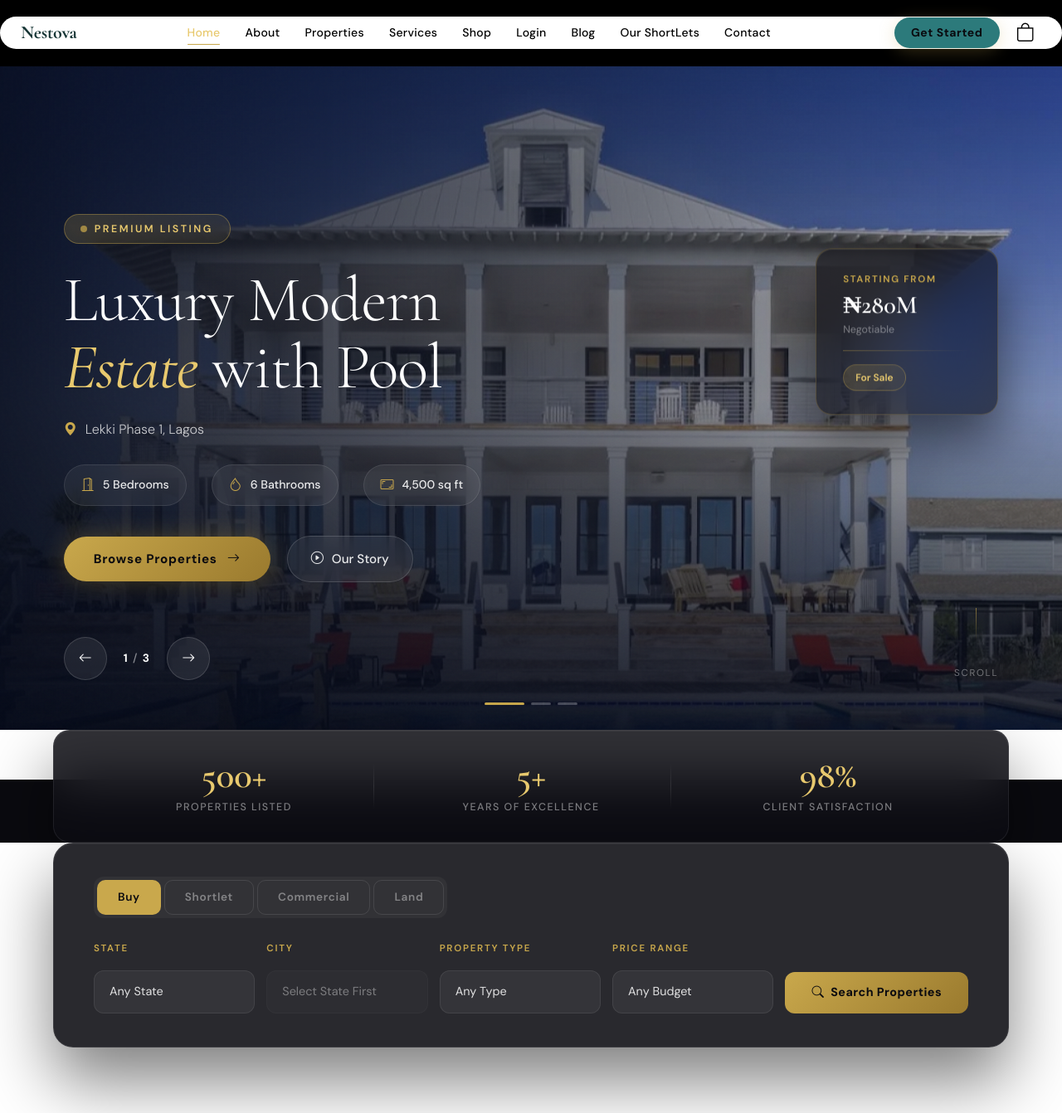
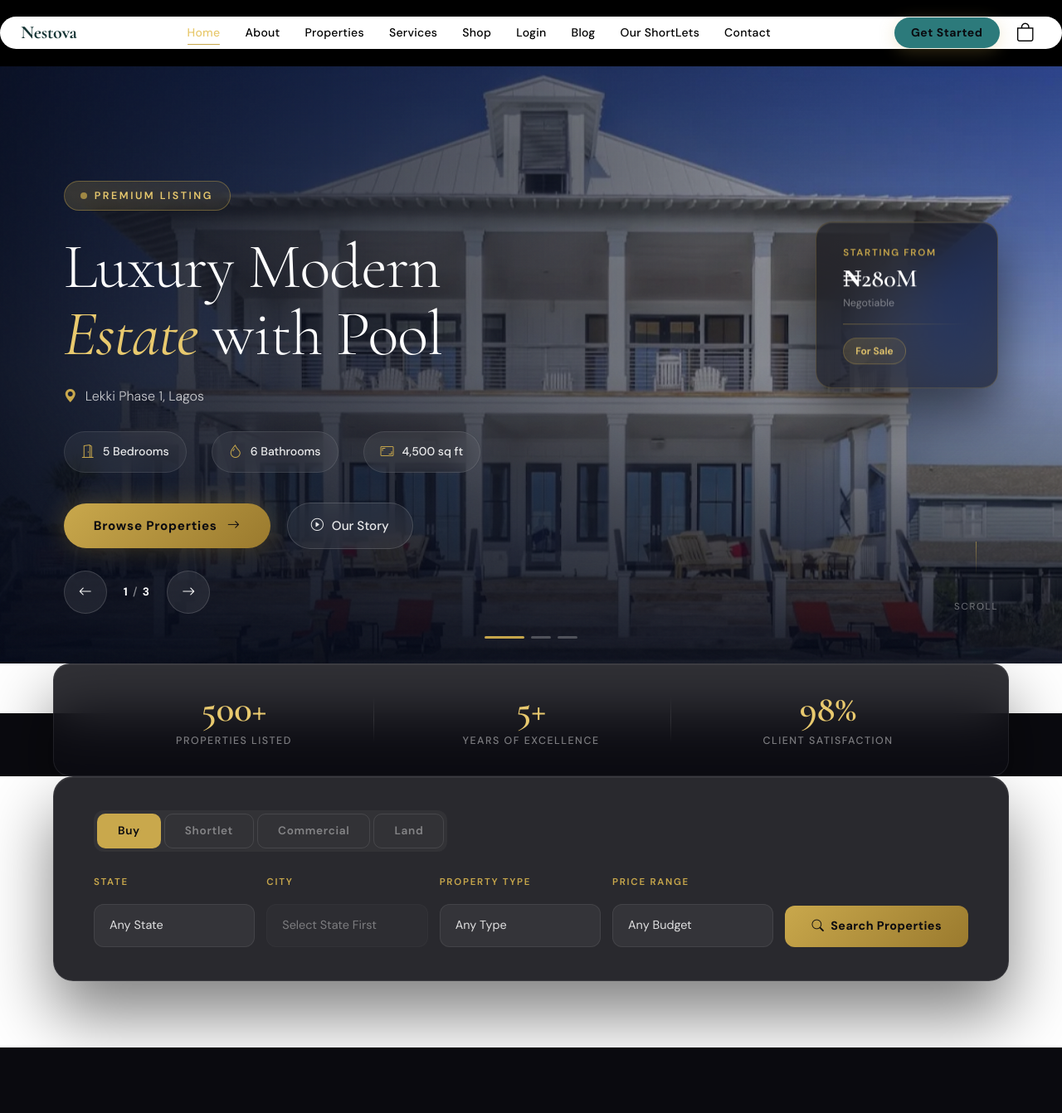
Before and after one commit to nestovaro/nestova, a Django app: template templates/estate/index.html in a window 1280 px wide. Shown: the top 1342 px of the page at 83% size. Run offline with Django 5.2, Linux system fonts and the light colour scheme; the template is opened without the code that fills it, so the values that code supplies are empty; some libraries are stand-ins or nearby versions.

Commit message:
changing done

```diff
--- a/templates/estate/index.html
+++ b/templates/estate/index.html
@@ -412,18 +412,21 @@
   .hero-universe {
     position: relative;
     margin-top: 0;
-    padding-top:80px;
-    min-height: 100vh;
-    display: flex;
-    align-items: center;
+    padding-top: 80px; /* exactly the fixed navbar height */
     overflow: hidden;
   }
 
   .hero-scene {
     position: relative;
     width: 100%;
-    height: 100vh;
-    max-height: 900px;
+    /* Subtract navbar height so carousel fills exactly from navbar-bottom to viewport-bottom.
+       100dvh = dynamic viewport height — the iOS Safari fix. iOS Safari gives 100vh a constant
+       "large viewport" value (URL-bar-hidden state) which was causing the extra gap vs Android
+       (Android Chrome adapts 100vh to the current visible viewport). dvh always reflects
+       the actual visible area on both platforms. */
+    height: calc(100vh - 80px);
+    height: calc(100dvh - 80px);
+    max-height: 820px;
   }
 
   .hero-carousel-wrap {
@@ -2249,7 +2252,7 @@
 
   @media (max-width: 575px) {
     .hero-scene {
-      max-height: 580px;
+      max-height: 500px;
     }
 
     .hero-cta-row {
```
